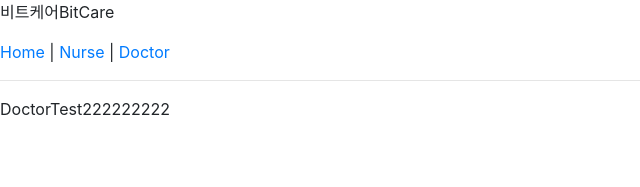
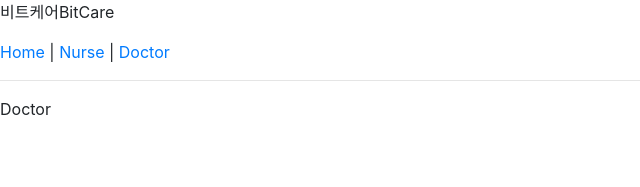
Before and after one commit to goodbitcomputer/bitCare, a Vue app in the folder vue-front/: page /#/doctor in a window 1280 px wide. Shown: the top 187 px of the page, without its empty margins (0-640 px from the left). Built offline with nearby package versions, Linux system fonts and the light colour scheme.

Commit message:
start vue_doctor view

```diff
--- a/vue-front/src/routes/doctor/Doctor.vue
+++ b/vue-front/src/routes/doctor/Doctor.vue
@@ -1,6 +1,6 @@
 <template>
   <div>
-    <p>DoctorTest222222222</p>
+    <p>Doctor</p>
   </div>
 </template>
 
```
